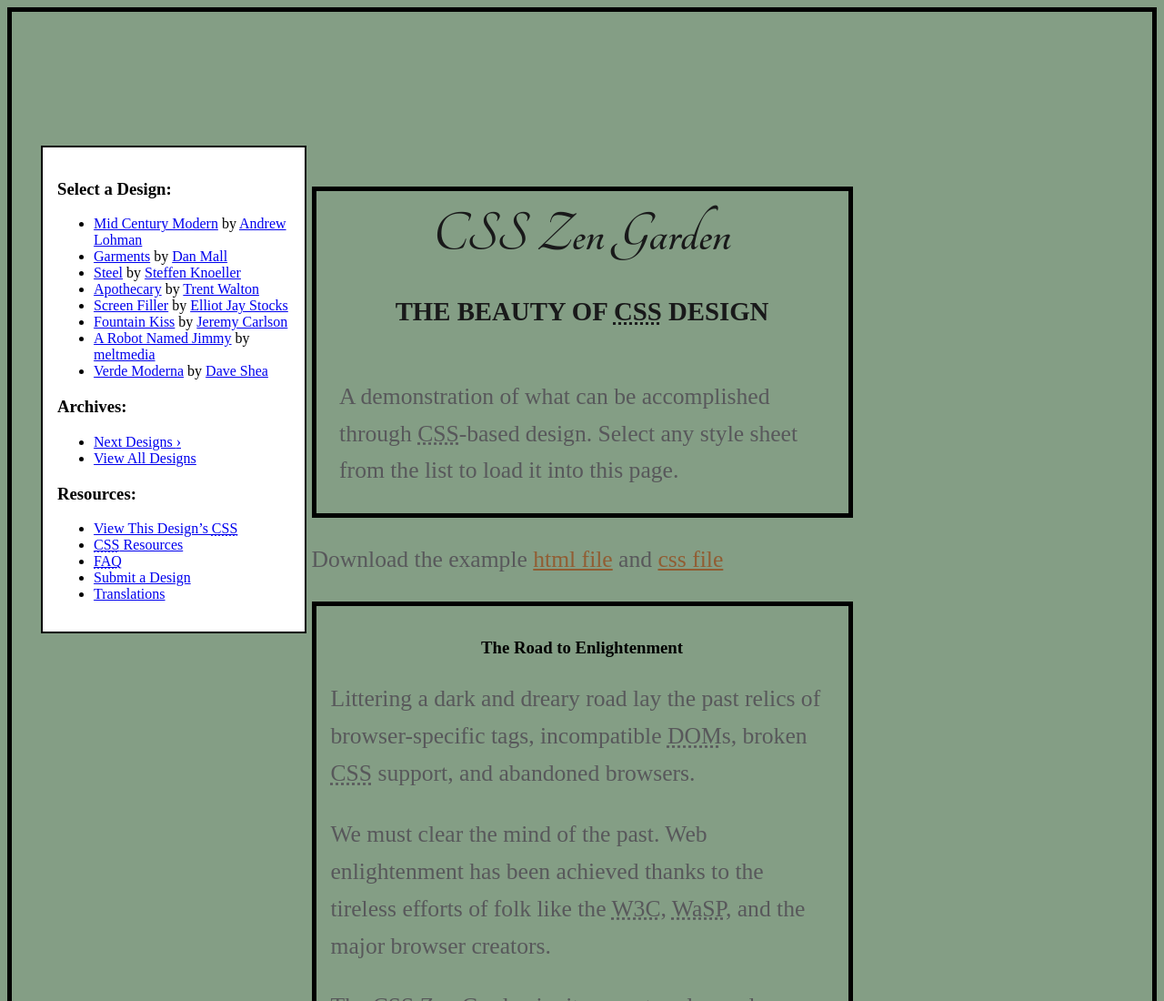
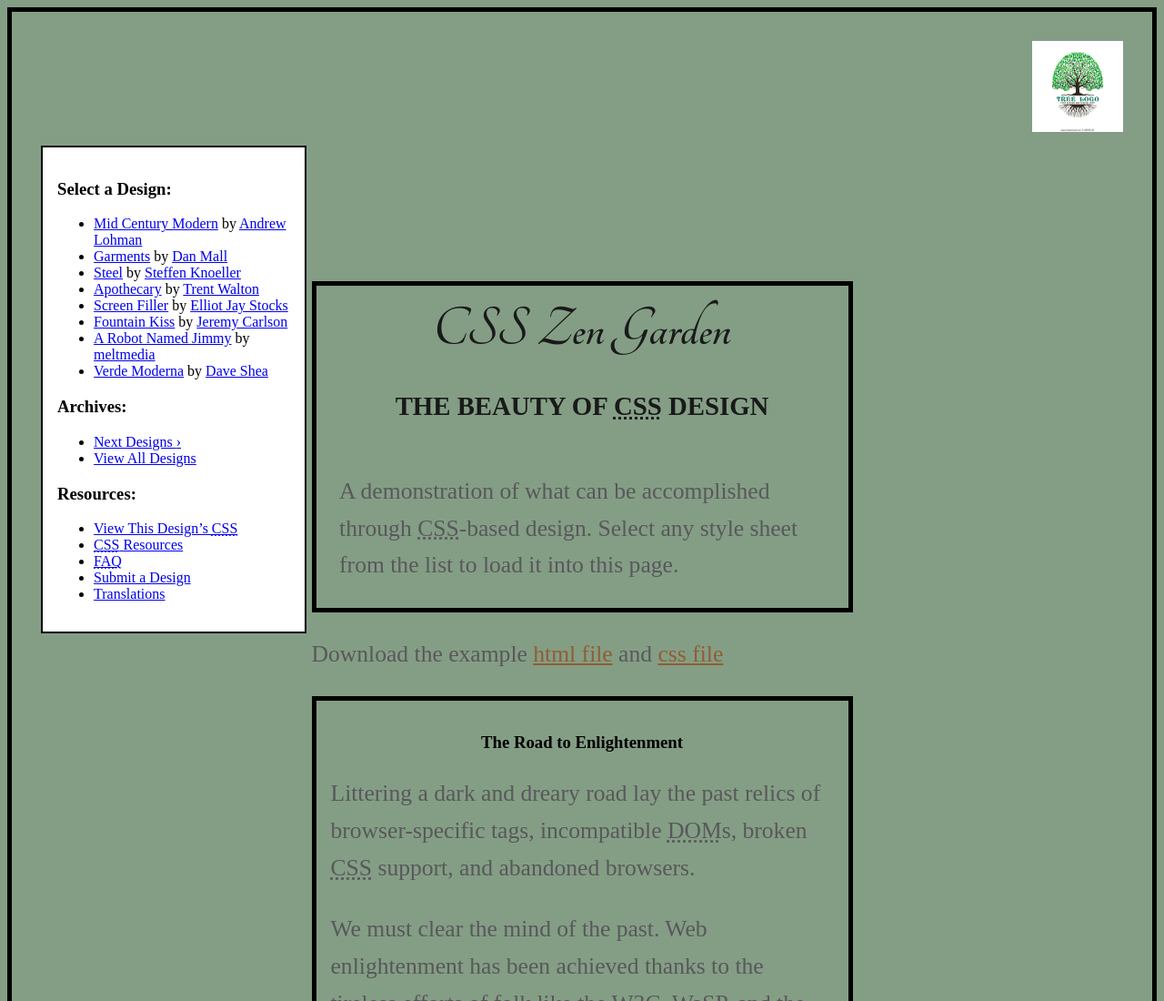
Before and after one commit to KalebPulley/https---github.com-KalebPulley-WDD331ZenGarden, a website built with Parcel: page style-guide-template-parcel/src/index (1).html in a window 1280 px wide. Shown: the top 1100 px of the page at 91% size. Built offline with nearby package versions, Linux system fonts and the light colour scheme.

Commit message:
zen garden final

```diff
--- a/style-guide-template-parcel/src/index (1).html
+++ b/style-guide-template-parcel/src/index (1).html
@@ -50,6 +50,8 @@
 
 <body id="css-zen-garden">
 <div class="page-wrapper">
+<div class="logo"><img src="assets/icons/logo-tree.jpg" width="100px" height="100px">
+	</div>
 
 	<section class="intro" id="zen-intro">
 		<header role="banner">
--- a/style-guide-template-parcel/src/scss/partials/_navigation.scss
+++ b/style-guide-template-parcel/src/scss/partials/_navigation.scss
@@ -41,6 +41,7 @@
     /* hamburger menu */
     background-color: $color-5;
 
+
     &::before,
     &::after {
       /* upper and lower lines */
```
Also changed, not shown: style-guide-template-parcel/src/assets/icons/logo-tree.jpg (added), style-guide-template-parcel/src/scss/css/style-guide.css, style-guide-template-parcel/src/scss/style-guide.css.
